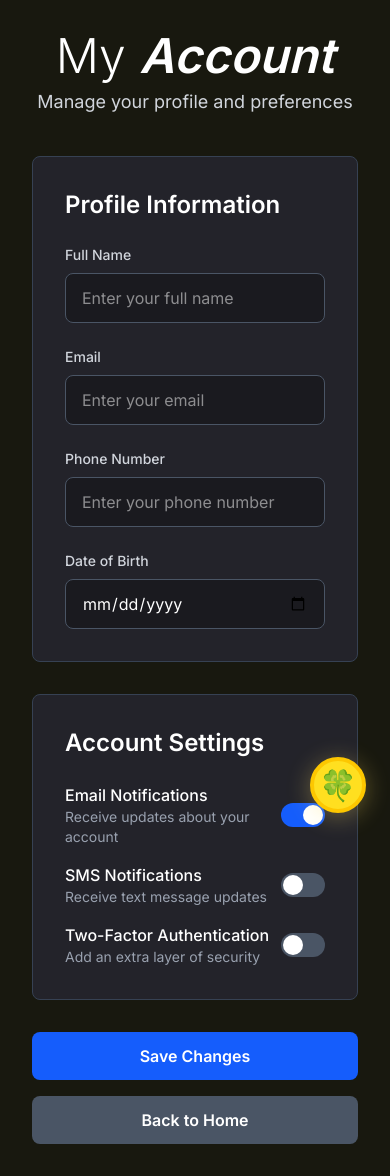
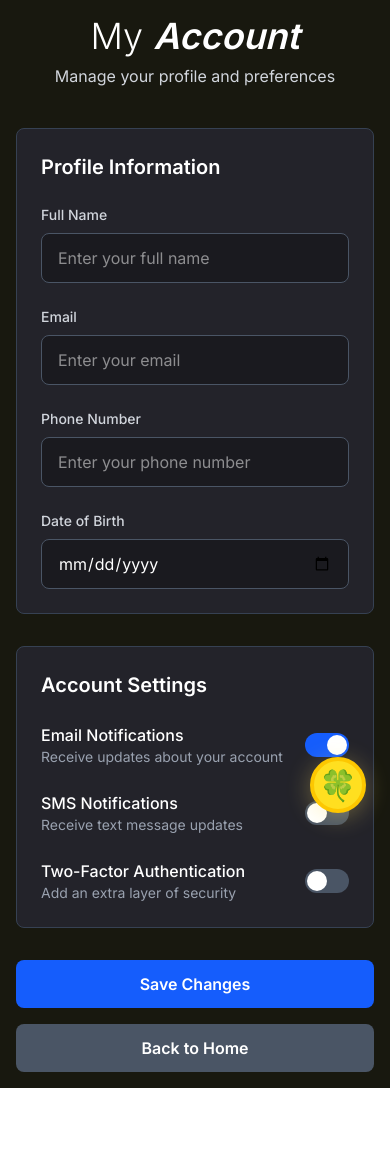
Before and after one commit to Redkuroo/gamble-choicer, a Next.js app: page /my-account in a window 390 px wide. After the commit the page ends 1088 px from the top, so only its background shows below. Built offline with nearby package versions, Linux system fonts and the light colour scheme.

Commit message:
feat(account): improve my-account page responsiveness

```diff
--- a/src/app/my-account/page.tsx
+++ b/src/app/my-account/page.tsx
@@ -5,14 +5,14 @@ export default function MyAccount() {
   return (
     <>
       <LuckyCharm />
-      <div className="min-h-screen bg-[#18180f] flex flex-col items-center justify-center p-8">
-        <h1 className="text-5xl font-light text-white mb-2">My <span className="italic font-semibold">Account</span></h1>
-        <p className="text-gray-300 mb-10 text-lg">Manage your profile and preferences</p>
+      <div className="min-h-screen bg-[#18180f] flex flex-col items-center justify-center p-4 sm:p-8">
+        <h1 className="text-4xl sm:text-5xl font-light text-white mb-2 text-center">My <span className="italic font-semibold">Account</span></h1>
+        <p className="text-gray-300 mb-10 text-base sm:text-lg text-center">Manage your profile and preferences</p>
 
         <div className="w-full max-w-4xl">
           {/* Profile Section */}
-          <div className="bg-[#23232a] border border-gray-700 rounded-lg p-8 mb-8">
-            <h2 className="text-2xl font-semibold text-white mb-6">Profile Information</h2>
+          <div className="bg-[#23232a] border border-gray-700 rounded-lg p-6 sm:p-8 mb-8">
+            <h2 className="text-xl sm:text-2xl font-semibold text-white mb-6">Profile Information</h2>
             <div className="grid grid-cols-1 md:grid-cols-2 gap-6">
               <div>
                 <label className="block text-gray-300 text-sm font-medium mb-2">Full Name</label>
@@ -49,35 +49,35 @@ export default function MyAccount() {
           </div>
 
           {/* Account Settings */}
-          <div className="bg-[#23232a] border border-gray-700 rounded-lg p-8 mb-8">
-            <h2 className="text-2xl font-semibold text-white mb-6">Account Settings</h2>
-            <div className="space-y-4">
+          <div className="bg-[#23232a] border border-gray-700 rounded-lg p-6 sm:p-8 mb-8">
+            <h2 className="text-xl sm:text-2xl font-semibold text-white mb-6">Account Settings</h2>
+            <div className="space-y-6">
               <div className="flex items-center justify-between">
-                <div>
+                <div className="pr-4">
                   <h3 className="text-white font-medium">Email Notifications</h3>
                   <p className="text-gray-400 text-sm">Receive updates about your account</p>
                 </div>
-                <label className="relative inline-flex items-center cursor-pointer">
+                <label className="relative inline-flex items-center cursor-pointer flex-shrink-0">
                   <input type="checkbox" className="sr-only peer" defaultChecked />
                   <div className="w-11 h-6 bg-gray-600 peer-focus:outline-none rounded-full peer peer-checked:after:translate-x-full peer-checked:after:border-white after:content-[''] after:absolute after:top-[2px] after:left-[2px] after:bg-white after:rounded-full after:h-5 after:w-5 after:transition-all peer-checked:bg-blue-600"></div>
                 </label>
               </div>
               <div className="flex items-center justify-between">
-                <div>
+                <div className="pr-4">
                   <h3 className="text-white font-medium">SMS Notifications</h3>
                   <p className="text-gray-400 text-sm">Receive text message updates</p>
                 </div>
-                <label className="relative inline-flex items-center cursor-pointer">
+                <label className="relative inline-flex items-center cursor-pointer flex-shrink-0">
                   <input type="checkbox" className="sr-only peer" />
                   <div className="w-11 h-6 bg-gray-600 peer-focus:outline-none rounded-full peer peer-checked:after:translate-x-full peer-checked:after:border-white after:content-[''] after:absolute after:top-[2px] after:left-[2px] after:bg-white after:rounded-full after:h-5 after:w-5 after:transition-all peer-checked:bg-blue-600"></div>
                 </label>
               </div>
               <div className="flex items-center justify-between">
-                <div>
+                <div className="pr-4">
                   <h3 className="text-white font-medium">Two-Factor Authentication</h3>
                   <p className="text-gray-400 text-sm">Add an extra layer of security</p>
                 </div>
-                <label className="relative inline-flex items-center cursor-pointer">
+                <label className="relative inline-flex items-center cursor-pointer flex-shrink-0">
                   <input type="checkbox" className="sr-only peer" />
                   <div className="w-11 h-6 bg-gray-600 peer-focus:outline-none rounded-full peer peer-checked:after:translate-x-full peer-checked:after:border-white after:content-[''] after:absolute after:top-[2px] after:left-[2px] after:bg-white after:rounded-full after:h-5 after:w-5 after:transition-all peer-checked:bg-blue-600"></div>
                 </label>
```
